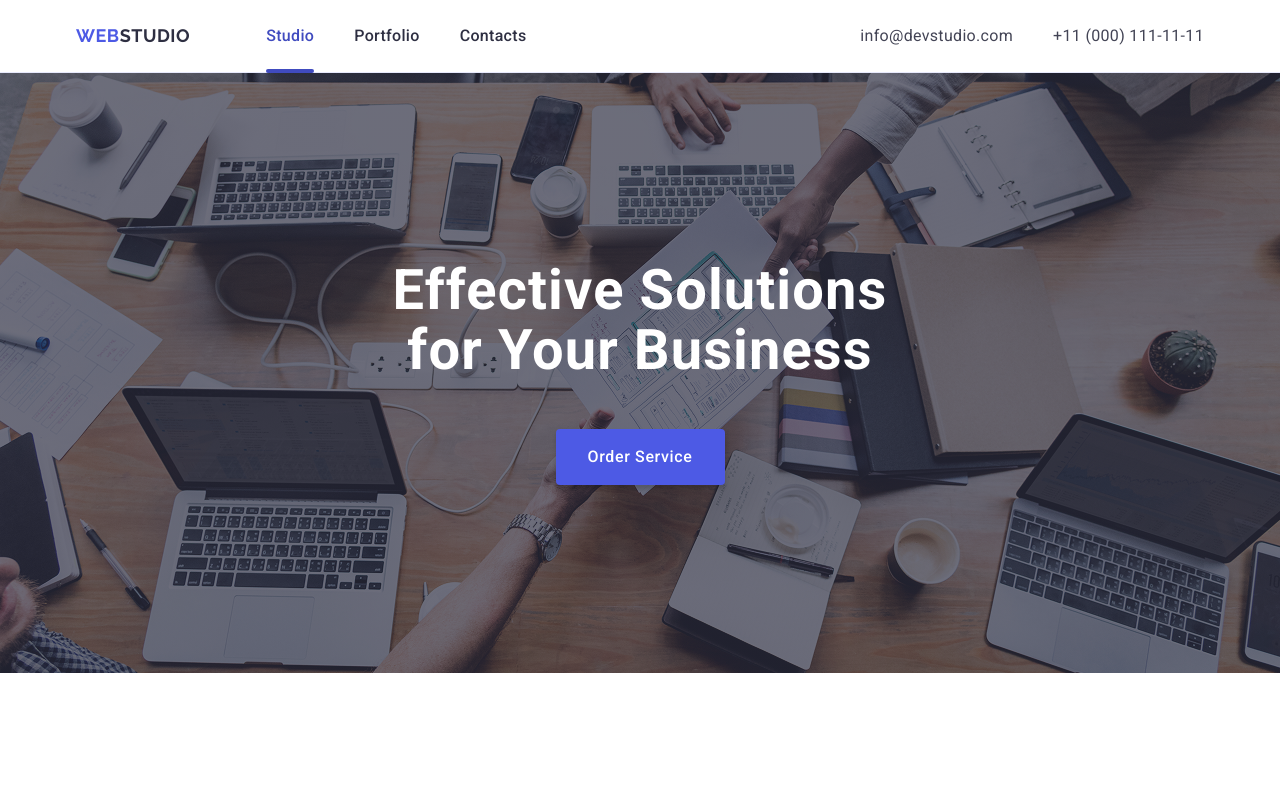
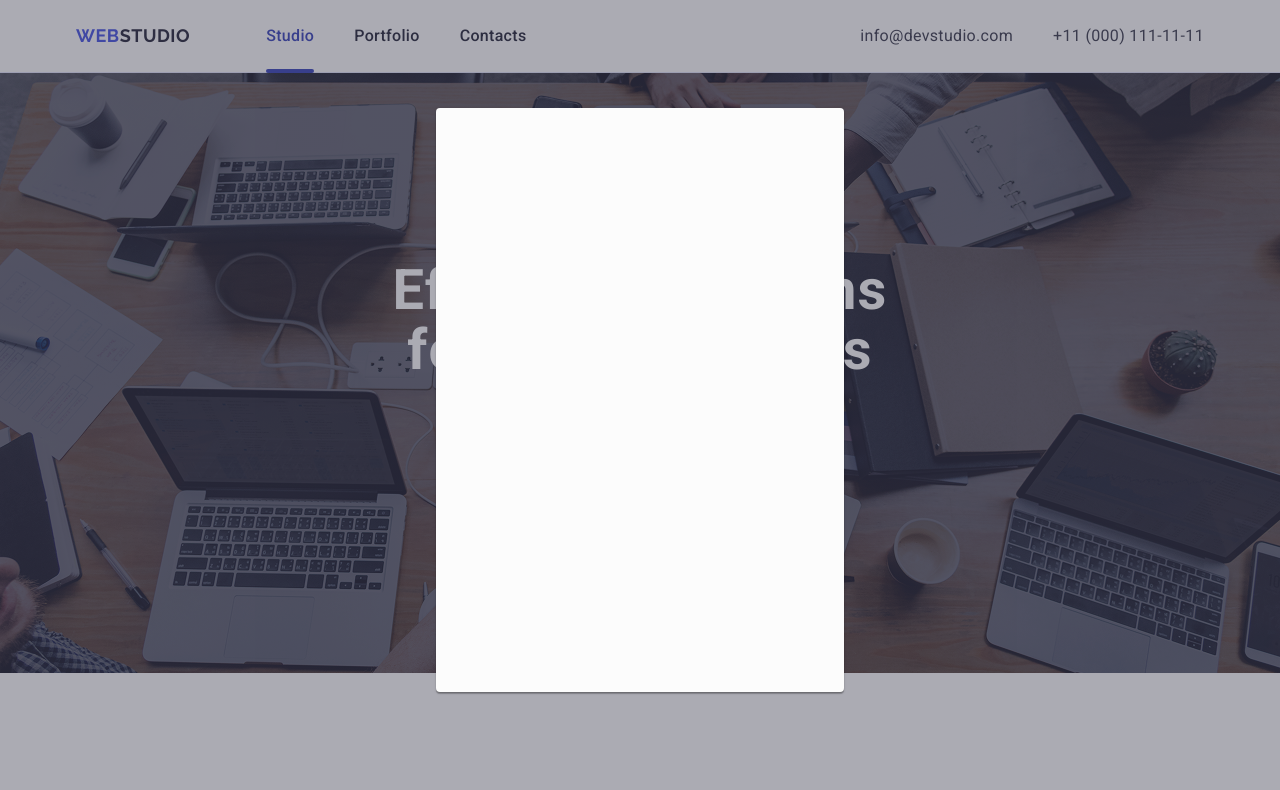
Before and after one commit to OneThousandEyes/goit-markup-hw-05, a plain HTML site: page index.html in a window 1280 px wide. Shown: the top 790 px of the page. Drawn offline with nearby package versions, Linux system fonts and the light colour scheme.

Commit message:
add empty modal windows

```diff
--- a/css/styles.css
+++ b/css/styles.css
@@ -465,3 +465,51 @@
   background-color: #31d0aa;
 }
 /* #endregion */
+
+/* #region backdrop */
+.backdrop {
+  position: fixed;
+  top: 0;
+  left: 0;
+
+  width: 100%;
+  height: 100%;
+
+  background-color: rgba(46, 47, 66, 0.4);
+
+  opacity: 0;
+  visibility: hidden;
+  pointer-events: none;
+
+  transition:
+    opacity 250ms cubic-bezier(0.4, 0, 0.2, 1),
+    visibility 250ms cubic-bezier(0.4, 0, 0.2, 1);
+}
+.backdrop.is-open {
+  opacity: 1;
+  visibility: visible;
+  pointer-events: auto;
+}
+.modal {
+  position: absolute;
+  top: 50%;
+  left: 50%;
+
+  width: 408px;
+  min-height: 584px;
+  border-radius: 4px;
+
+  transform: translate(-50%, -50%);
+
+  box-shadow:
+    0 1px 1px 0 rgba(0, 0, 0, 0.14),
+    0 1px 3px 0 rgba(0, 0, 0, 0.12),
+    0 2px 1px 0 rgba(0, 0, 0, 0.2);
+  background: #fcfcfc;
+
+  transition: transform 250ms cubic-bezier(0.4, 0, 0.2, 1);
+}
+.backdrop:not(.is-open) .modal {
+  transform: translate(-50%, -50%) scale(1.5);
+}
+/* #endregion */
--- a/index.html
+++ b/index.html
@@ -591,5 +591,9 @@
         </div>
       </div>
     </footer>
+
+    <div class="backdrop is-open">
+      <div class="modal"></div>
+    </div>
   </body>
 </html>
```
Also changed, not shown: 1 other file.
